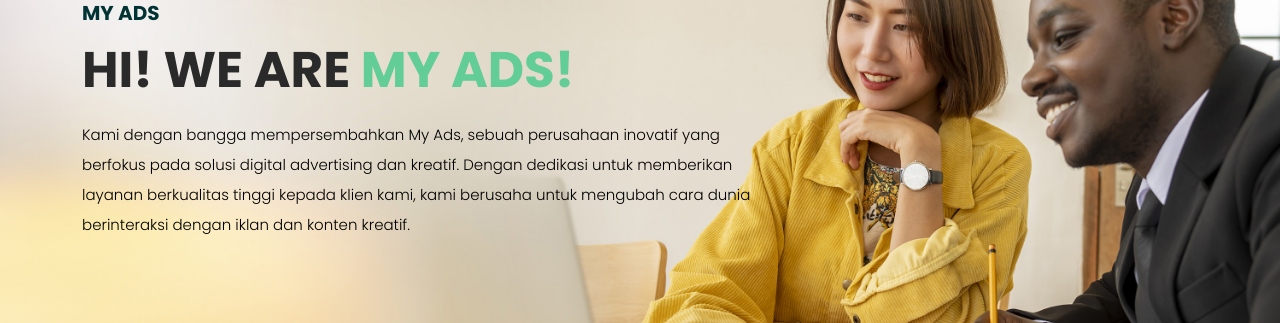
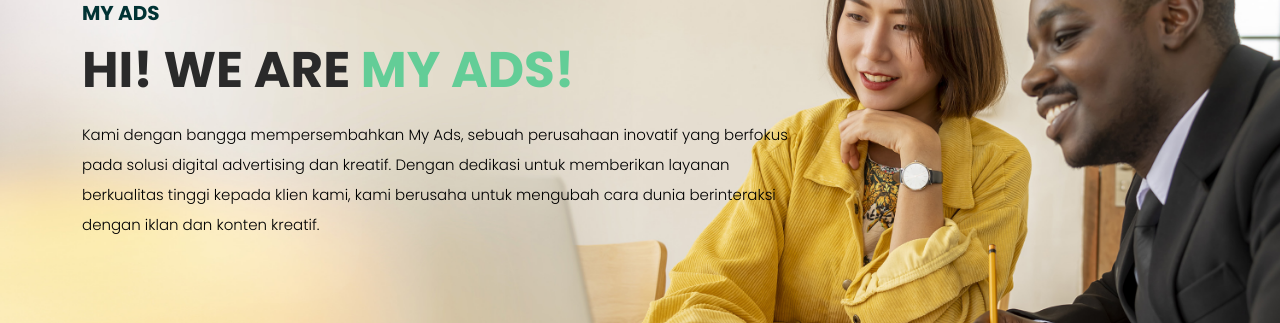
Before and after one commit to Hanif415/myads, a PHP site: page / in a window 1280 px wide. Shown: the part 225-548 px from the top of the page. Run offline with PHP 8.4, Linux system fonts and the light colour scheme.

Commit message:
fix .main-banner .left-content p  margin right

```diff
--- a/assets/css/templatemo-digimedia-v3.css
+++ b/assets/css/templatemo-digimedia-v3.css
@@ -1040,7 +1040,6 @@
 
 .main-banner .left-content p {
   margin-bottom: 30px;
-  margin-right: 45px;
   color: black;
 }
 
```
